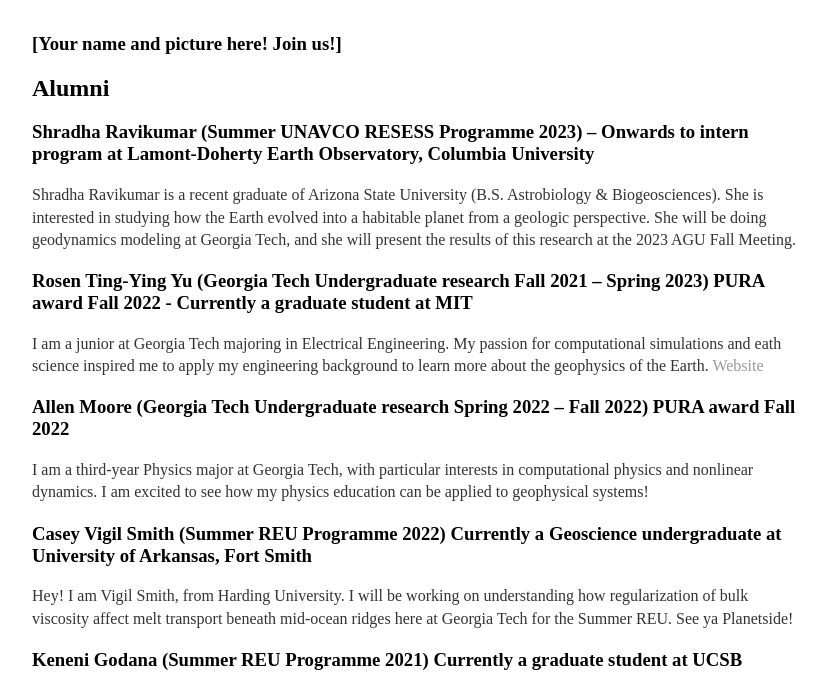
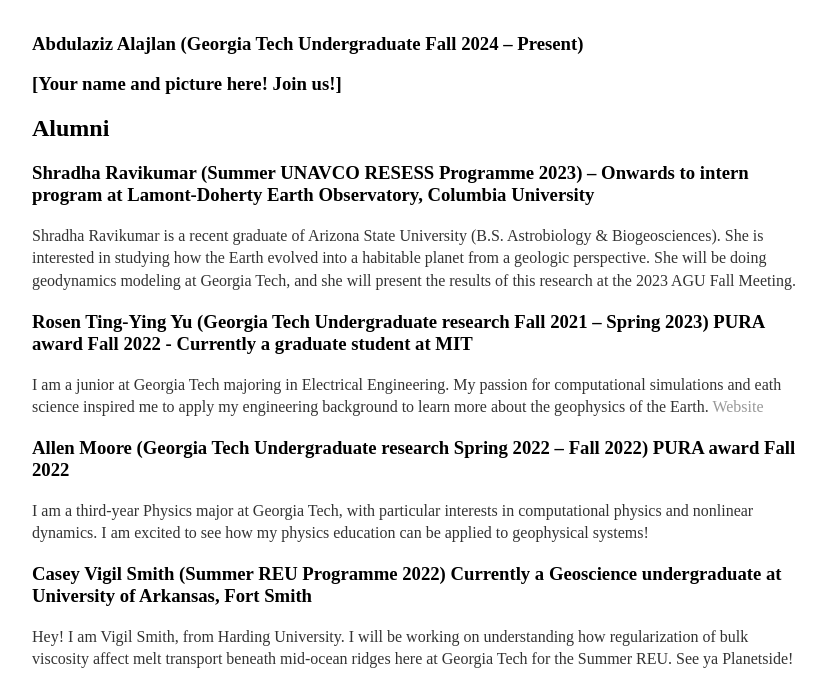
Before and after one commit to joycesim/joycesim.github.io, a Jekyll site: the page built from group/index.md, in a window 1280 px wide and 900 px high, scrolled down 2057 px, cut to the strip 227-900 px from the top of the window. Shown: the whole strip, without its empty margins (224-1050 px from the left). Built offline with Jekyll 4.4.1, drawn with Linux system fonts in a browser that asks for light colours.

Commit message:
Update index.md

```diff
--- a/group/index.md
+++ b/group/index.md
@@ -40,6 +40,8 @@
 
 <br clear="center"/>
 
+### Abdulaziz Alajlan (Georgia Tech Undergraduate Fall 2024 -- Present)
+
 ### [Your name and picture here! Join us!]
 
 ## Alumni
```
